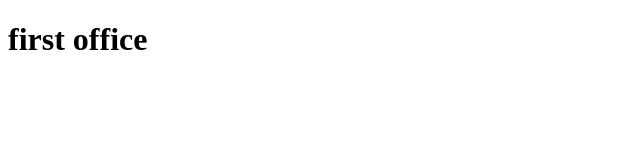
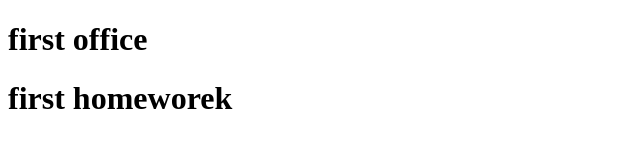
Before and after one commit to MountainTopp/test, a plain HTML site: page index.html in a window 1280 px wide. Shown: the whole page, without its empty margins (0-640 px from the left). Drawn offline with Linux system fonts and the light colour scheme.

Commit message:
first homework

```diff
--- a/index.html
+++ b/index.html
@@ -6,5 +6,6 @@
 </head>
 <body>
 	<h1>first office</h1>
+	<h1>first homeworek</h1>
 </body>
 </html>
```
